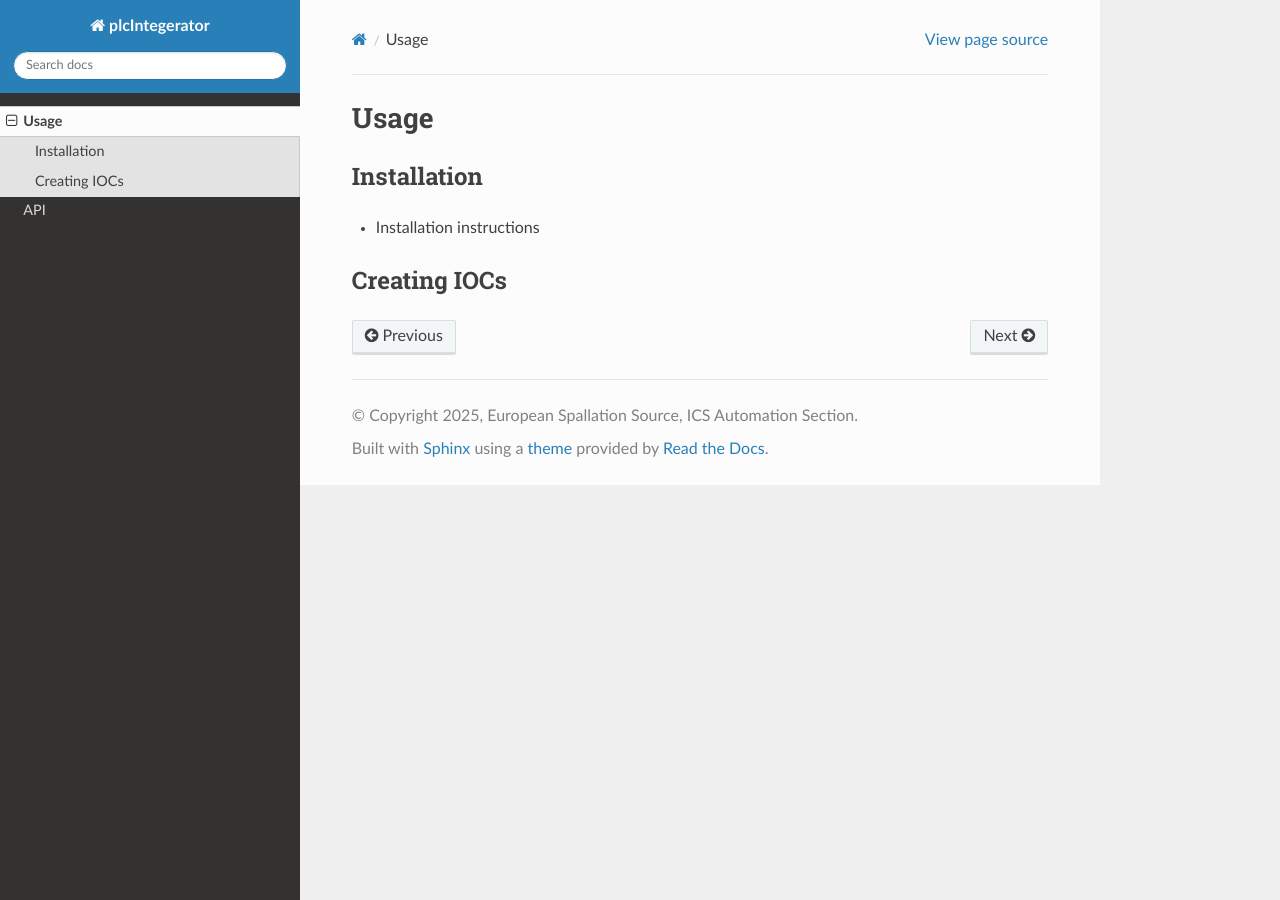
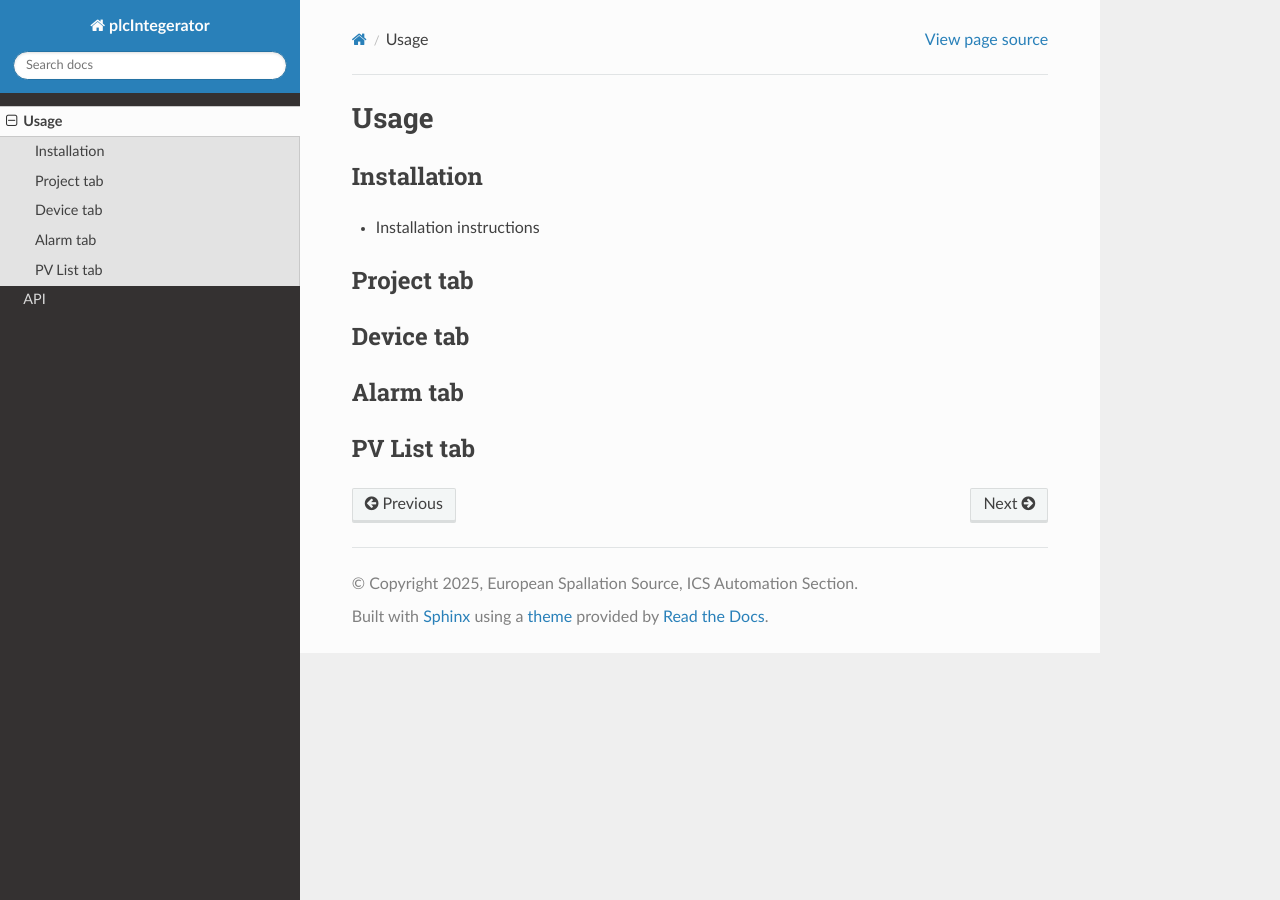
Before and after one commit to SimonJagerESS/plcIntegrator_rtd, a Sphinx documentation site: the page built from docs/source/usage.rst, in a window 1280 px wide. Built offline with Sphinx 7.4.7 and the Read the Docs theme 3.1.0, drawn with Linux system fonts in a browser that asks for light colours.

Commit message:
trying out some new stuff

```diff
--- a/docs/source/conf.py
+++ b/docs/source/conf.py
@@ -7,7 +7,7 @@ copyright = '2025, European Spallation Source, ICS Automation Section'
 author = 'ICS Automation section'
 
 release = '0.1'
-version = '0.1.0'
+version = '0.2.0'
 
 # -- General configuration
 
--- a/docs/source/index.rst
+++ b/docs/source/index.rst
@@ -15,5 +15,6 @@ Contents
 
 .. toctree::
 
+
    usage
    api
--- a/docs/source/usage.rst
+++ b/docs/source/usage.rst
@@ -8,5 +8,14 @@ Installation
 
 * Installation instructions
 
-Creating IOCs
--------------
+Project tab
+-----------
+
+Device tab
+----------
+
+Alarm tab
+---------
+
+PV List tab
+-----------
```
